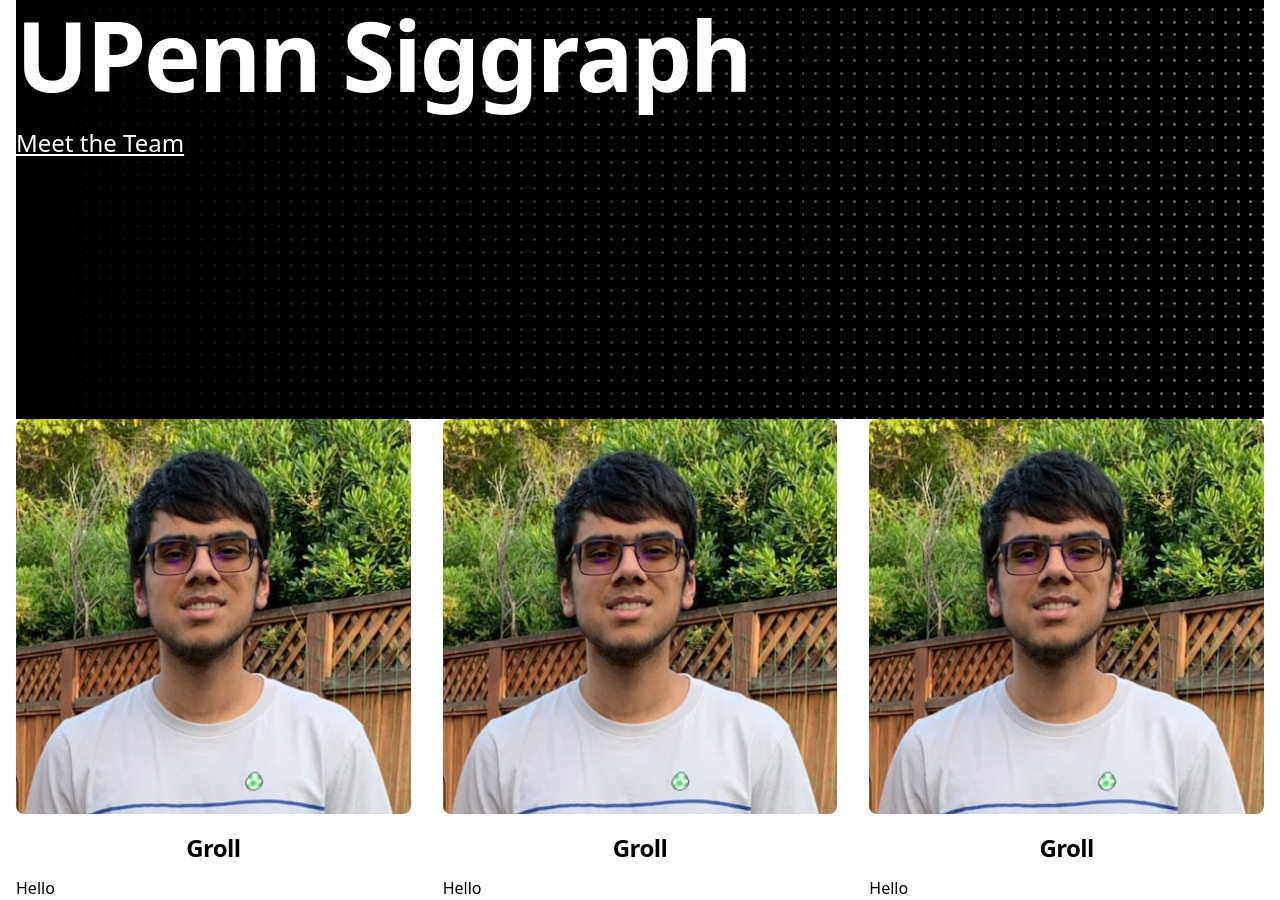
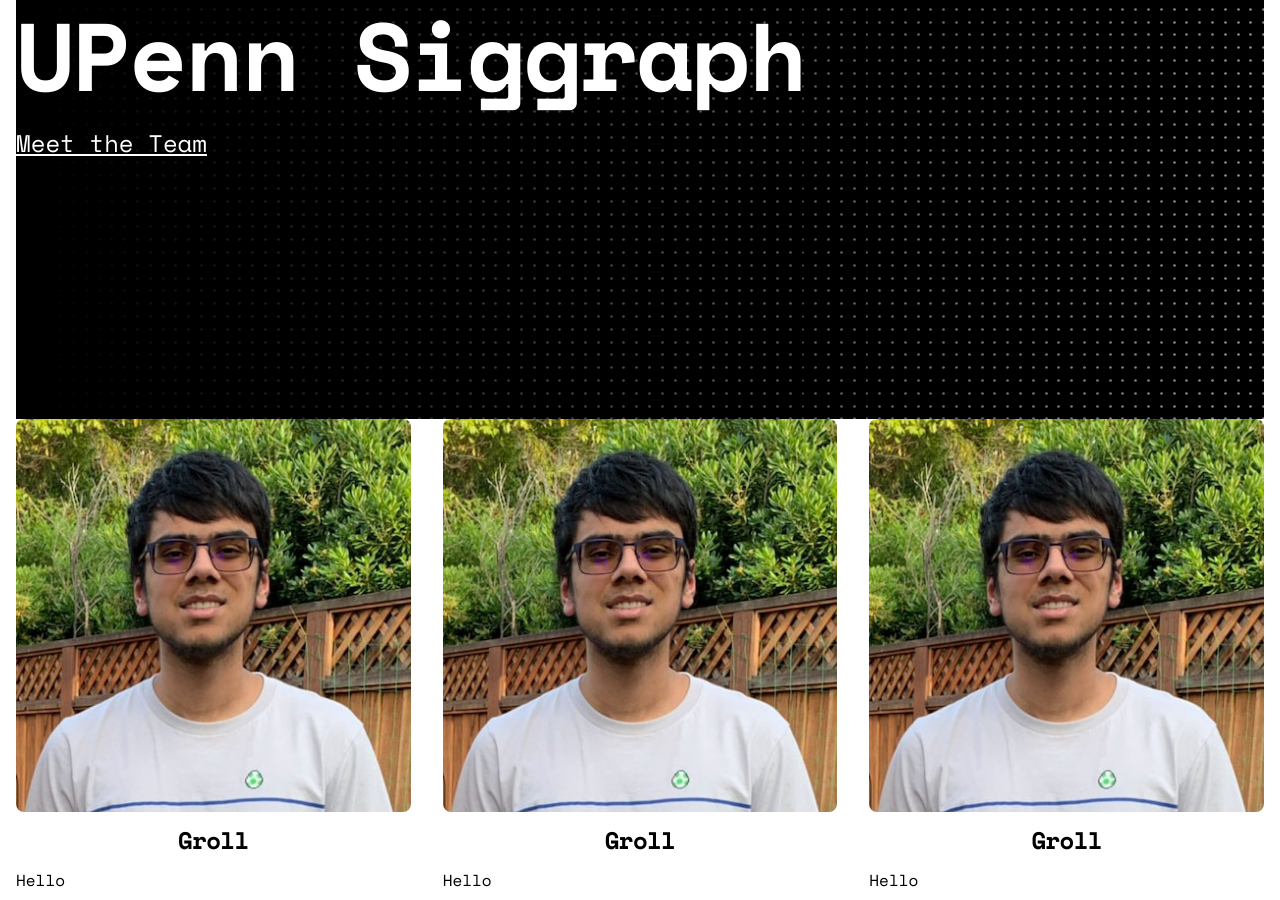
Before and after one commit to upenn-siggraph/siggraph-website, a Next.js app in the folder apps/frontend/: page / in a window 1280 px wide. Shown: the part 321-1221 px from the top of the page. Built offline with nearby package versions, Linux system fonts and the light colour scheme.

Commit message:
Upgrade most dependencies  - Using NextJS 13, but no `app` directory

```diff
--- a/apps/frontend/src/components/layout/fonts.tsx
+++ /dev/null
@@ -1,16 +0,0 @@
-export const Fonts = () => (
-  <>
-    <link rel="preconnect" href="https://fonts.googleapis.com" />
-    <link
-      rel="preconnect"
-      href="https://fonts.gstatic.com"
-      crossOrigin="anonymous"
-    />
-    {/* eslint-disable @next/next/no-page-custom-font */}
-    <link
-      href="https://fonts.googleapis.com/css2?family=Space+Mono:ital,wght@0,400;0,700;1,400;1,700&display=swap"
-      rel="stylesheet"
-    />
-    {/* eslint-enable */}
-  </>
-)
--- a/apps/frontend/src/components/layout/nav.tsx
+++ b/apps/frontend/src/components/layout/nav.tsx
@@ -20,11 +20,6 @@
     href: '/events',
   },
 ]
-
-const navShadow =
-  '[box-shadow:0_-7px_12px_rgba(0,0,0,.5)] sm:[box-shadow:0_10px_12px_-17px_rgba(0,0,0,.5)]'
-
-const navLinkStyle = 'block p-4 text-xl font-semibold inline-block w-auto'
 
 const VideoBG = () => {
   const { getPath } = useBasePath()
@@ -60,15 +55,16 @@
 
 export const Nav = () => {
   const [open, setOpen] = useState(false)
+
   const { getPath } = useBasePath()
-  const { pathname, push } = useRouter()
+  const router = useRouter()
 
   useLockBody(open)
 
   return (
     <nav className="sticky top-0 z-10">
       <div
-        className={`mx-[-1rem] flex items-center bg-white dark:bg-black ${navShadow}`}
+        className={`mx-[-1rem] flex items-center bg-white [box-shadow:0_-7px_12px_rgba(0,0,0,.5)] dark:bg-black sm:[box-shadow:0_10px_12px_-17px_rgba(0,0,0,.5)]`}
       >
         <button
           type="button"
@@ -99,9 +95,9 @@
           <h2 className="my-4 text-6xl font-black tracking-tight drop-shadow">
             UPenn Siggraph
           </h2>
-          <ul className="text-2xl font-normal drop-shadow">
+          <ul className="flex flex-col text-2xl font-normal drop-shadow">
             {pages.map(({ name, href }) => {
-              const onPage = pathname === href
+              const onPage = router.pathname === href
               return (
                 <li
                   key={href}
@@ -113,14 +109,10 @@
                 >
                   <button
                     type="button"
-                    className={navLinkStyle}
+                    className={'w-full p-4 text-left text-xl font-semibold'}
                     tabIndex={0}
-                    onKeyPress={async (evt) => {
-                      await push(href)
-                      if (evt.key === 'Enter') setOpen(false)
-                    }}
                     onClick={async () => {
-                      await push(href)
+                      router.push(href)
                       setOpen(false)
                     }}
                   >
--- a/apps/frontend/src/components/pages/home/splash.tsx
+++ b/apps/frontend/src/components/pages/home/splash.tsx
@@ -10,9 +10,8 @@
       <h1 className="mb-6 text-4xl font-black tracking-tight lg:text-8xl">
         UPenn Siggraph
       </h1>
-      <Link href="/team">
-        {/* eslint-disable-next-line jsx-a11y/anchor-is-valid */}
-        <a className="text-2xl underline hover:text-gray-600">Meet the Team</a>
+      <Link href="/team" className="text-2xl underline hover:text-gray-600">
+        Meet the Team
       </Link>
     </div>
   </div>
--- a/apps/frontend/src/pages/_app.tsx
+++ b/apps/frontend/src/pages/_app.tsx
@@ -5,6 +5,7 @@
 
 import { useBasePath } from 'hooks/util/use-base-path'
 import { Nav } from 'components/layout/nav'
+import { fontsClassName } from 'styles/fonts'
 
 // favicon base path hack
 const App = ({ Component, pageProps }: AppProps) => {
@@ -15,7 +16,7 @@
       <Head>
         <link rel="icon" href={getPath('favicon.ico')} />
       </Head>
-      <div className="container mx-auto flex flex-col px-4">
+      <div className={`container mx-auto flex flex-col px-4 ${fontsClassName}`}>
         <Nav />
         <Component {...pageProps} />
       </div>
--- a/apps/frontend/src/pages/_document.tsx
+++ b/apps/frontend/src/pages/_document.tsx
@@ -1,12 +1,9 @@
-import { Fonts } from 'components/layout/fonts'
 import { Html, Head, Main, NextScript } from 'next/document'
 
 // custom dark mode body stuff hahae
 const Document = () => (
   <Html lang="en">
-    <Head>
-      <Fonts />
-    </Head>
+    <Head />
     <body className="selection:bg-logo-gradient-3 selection:text-white dark:bg-black dark:text-gray-900">
       <Main />
       <NextScript />
--- /dev/null
+++ b/apps/frontend/src/styles/fonts.ts
@@ -0,0 +1,10 @@
+import { Space_Mono } from '@next/font/google'
+
+const spaceMono = Space_Mono({
+  weight: ['400', '700'],
+  style: ['normal', 'italic'],
+  subsets: ['latin'],
+  variable: '--font-space-mono',
+})
+
+export const fontsClassName = `${spaceMono.className}`
--- a/apps/frontend/tailwind.config.js
+++ b/apps/frontend/tailwind.config.js
@@ -33,7 +33,7 @@
     },
     extend: {
       fontFamily: {
-        mono: ['Space Mono', 'monospace'],
+        mono: ['var(--font-space-mono)', 'monospace'],
       },
     },
   },
```
Also changed, not shown: apps/frontend/package.json (+8 -7 lines), 1 other file (tests, documents, lock files or other folders).
